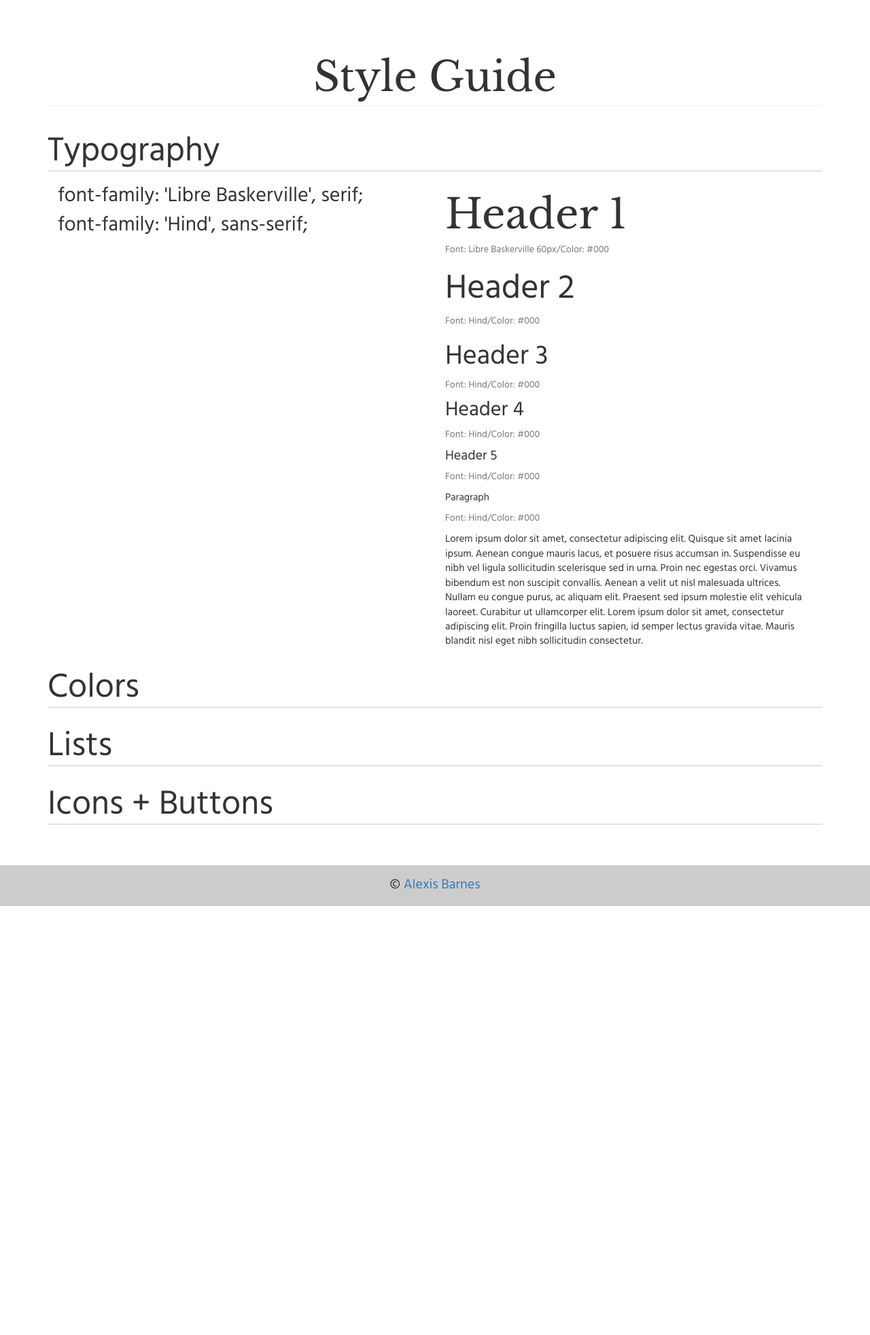
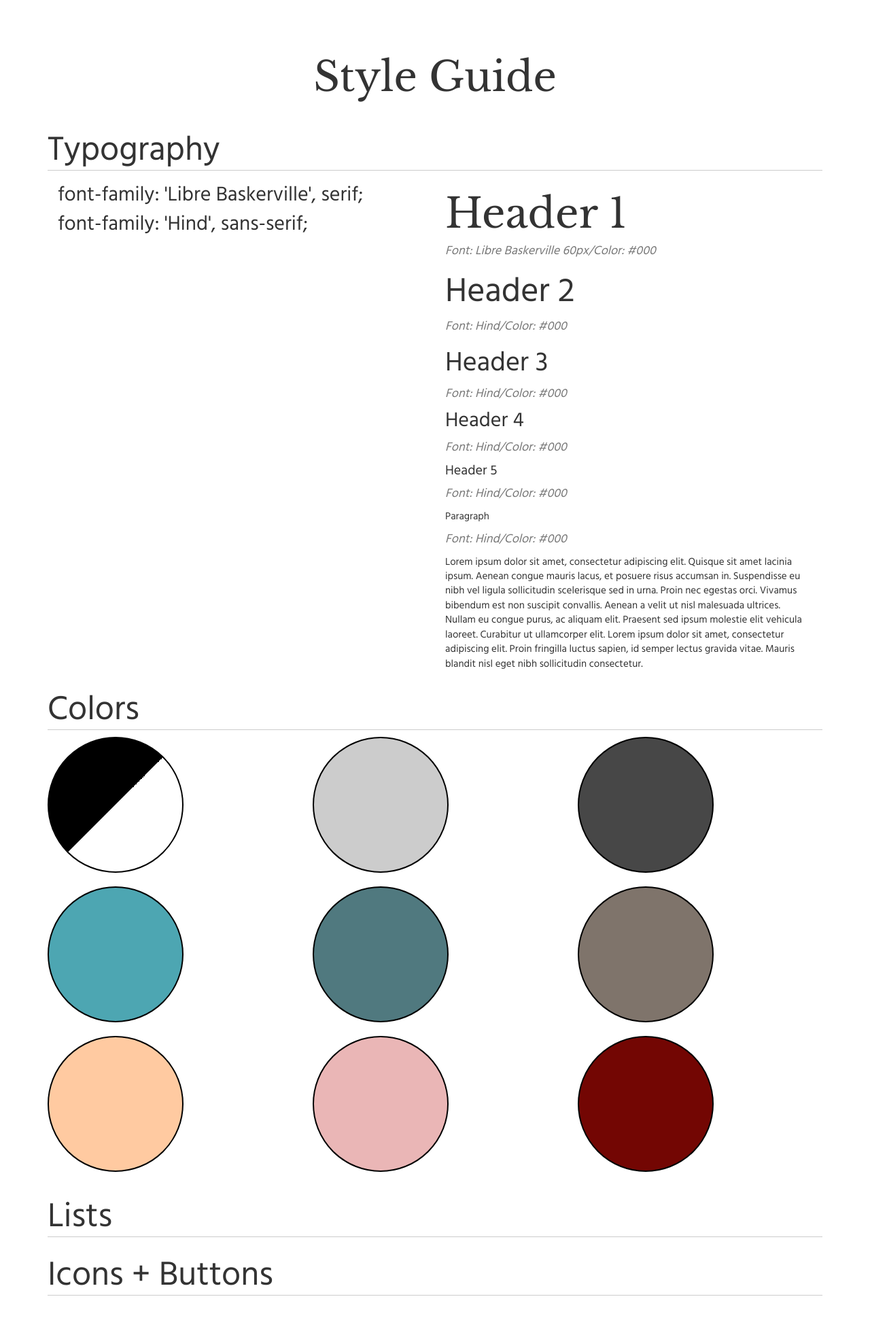
Before and after one commit to alexisbarnes/contact-manager, a PHP site: page /style.php in a window 1280 px wide. Shown: the part 52-2016 px from the top of the page at 68% size. Before the commit the page ends 1385 px from the top, so only its background shows below. Run offline with PHP 8.4, Linux system fonts and the light colour scheme; some libraries are stand-ins or nearby versions.

Commit message:
Style guide colors added. Switched table to panels.

```diff
--- a/css/style.css
+++ b/css/style.css
@@ -57,10 +57,6 @@ a:hover {
   text-align: left;
 }
 
-/*--TEXT MUTED--*/
-.total-contacts {
-  text-align: right;
-}
 
 /*--NAVBAR--*/
 .navbar-default {
@@ -78,9 +74,19 @@ a:hover {
   font-size: 30px;
 }
 
+/*--TEXT MUTED--*/
+.text-muted {
+  font-size: 18px !important;
+  font-style: italic;
+}
+.total-contacts {
+  text-align: right;
+}
+
 /*--PAGE STYLES--*/
 .page-header {
   font-size: 60px;
+  border-bottom: none;
 }
 
 /*--ALERT INFO--*/
@@ -97,11 +103,7 @@ a:hover {
   border-color: #EAB6B6;
 }
 
-/*--TABLE HEADER--*/
-.table-header {
-  text-align: center;
-  font-size: 15px;
-}
+/*--PANEL STYLES--*/
 
 /*--FORM--*/
 
@@ -113,11 +115,13 @@ textarea.form-control {
 /*--ICONS--*/
 .edit-icon {
   height: 15px;
+  float: right;
 }
 
 .delete-icon {
   height: 15px;
   margin: 5px;
+  float: right;
 }
 
 /*--BUTTONS--*/
@@ -166,10 +170,93 @@ textarea.form-control {
   font-weight: 300;
 }
 
-/*--STYLE GUIDE--*/
+/*-----STYLE GUIDE------*/
 .style-h2 {
   border-bottom: 1px solid #ccc;
 }
+
+/*--COLORS--*/
+.margin-bottom {
+  margin-bottom: 20px;
+}
+.box-white {
+  height: 200px;
+  width: 200px;
+  border: 2px solid #000;
+  border-radius: 50%;
+  background-image: linear-gradient(left top, #FFF 50%, #000 50%);
+  background-image: -o-linear-gradient(bottom right, #FFF 50%, #000 50%);
+  background-image: -moz-linear-gradient(bottom right, #FFF 50%, #000 50%);
+  background-image: -webkit-linear-gradient(bottom right, #FFF 50%, #000 50%);
+  background-image: -ms-linear-gradient(to bottom right, #FFF 50%, #000 50%);
+
+}
+
+.box-gray1 {
+  height: 200px;
+  width: 200px;
+  border: 2px solid #000;
+  background-color: #ccc;
+  border-radius: 50%;
+}
+
+.box-gray2 {
+  height: 200px;
+  width: 200px;
+  border: 2px solid #000;
+  background-color: #474747;
+  border-radius: 50%;
+}
+
+.box-teal {
+  height: 200px;
+  width: 200px;
+  border: 2px solid #000;
+  background-color: #4da6b2;
+  border-radius: 50%;
+}
+
+.box-teal2 {
+  height: 200px;
+  width: 200px;
+  border: 2px solid #000;
+  background-color: #50797f;
+  border-radius: 50%;
+}
+
+.box-brown {
+  height: 200px;
+  width: 200px;
+  border: 2px solid #000;
+  background-color: #7f746b;
+  border-radius: 50%;
+}
+
+.box-peach {
+  height: 200px;
+  width: 200px;
+  border: 2px solid #000;
+  background-color: #ffcaa1;
+  border-radius: 50%;
+}
+
+.box-pink {
+  height: 200px;
+  width: 200px;
+  border: 2px solid #000;
+  background-color: #eab6b6;
+  border-radius: 50%;
+}
+
+.box-red {
+  height: 200px;
+  width: 200px;
+  border: 2px solid #000;
+  background-color: #730603;
+  border-radius: 50%;
+}
+
+
 
 /*--FOOTER--*/
 footer {
--- a/style.php
+++ b/style.php
@@ -44,6 +44,58 @@
 <div class="row">
   <div class="col-xs-12 col-sm-12 col-md-12 col-lg-12 col-xl-12">
     <h2 class="style-h2">Colors</h2>
+
+    <div class="row margin-bottom">
+      <div class="col-xs-12 col-sm-4 col-md-4 col-lg-4 col-xl-4">
+        <div class="box-white">
+        </div>
+      </div>
+
+      <div class="col-xs-12 col-sm-4 col-md-4 col-lg-4 col-xl-4">
+        <div class="box-gray1">
+        </div>
+      </div>
+
+      <div class="col-xs-12 col-sm-4 col-md-4 col-lg-4 col-xl-4">
+        <div class="box-gray2">
+        </div>
+      </div>
+    </div>
+
+    <div class="row margin-bottom">
+      <div class="col-xs-12 col-sm-4 col-md-4 col-lg-4 col-xl-4">
+        <div class="box-teal">
+        </div>
+      </div>
+
+      <div class="col-xs-12 col-sm-4 col-md-4 col-lg-4 col-xl-4">
+        <div class="box-teal2">
+        </div>
+      </div>
+
+      <div class="col-xs-12 col-sm-4 col-md-4 col-lg-4 col-xl-4">
+        <div class="box-brown">
+        </div>
+      </div>
+    </div>
+
+    <div class="row margin-bottom">
+      <div class="col-xs-12 col-sm-4 col-md-4 col-lg-4 col-xl-4">
+        <div class="box-peach">
+        </div>
+      </div>
+
+      <div class="col-xs-12 col-sm-4 col-md-4 col-lg-4 col-xl-4">
+        <div class="box-pink">
+        </div>
+      </div>
+
+      <div class="col-xs-12 col-sm-4 col-md-4 col-lg-4 col-xl-4">
+        <div class="box-red">
+        </div>
+      </div>
+    </div>
+
   </div>
 </div>
 
```
Also changed, not shown: index.php (+45 -17 lines).
